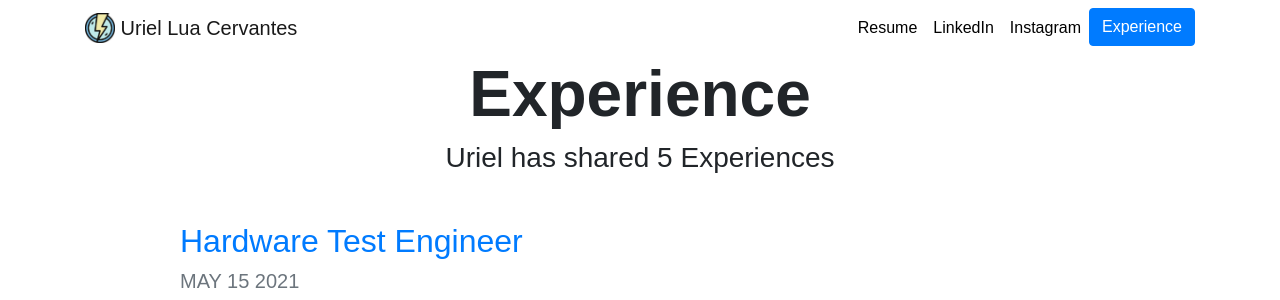
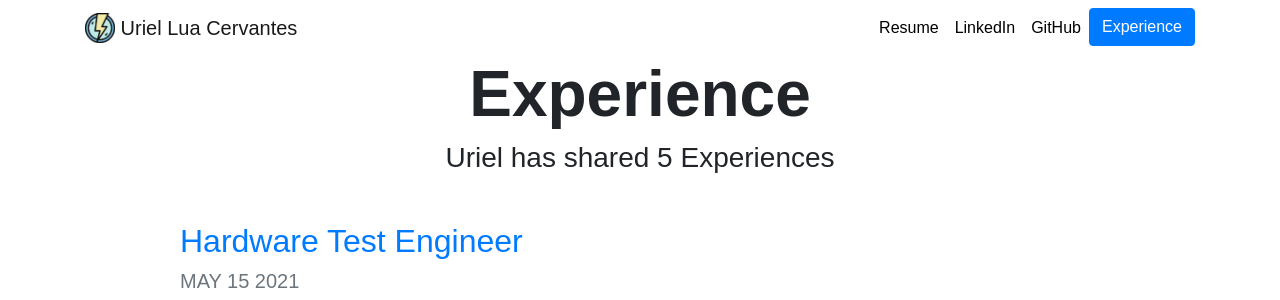
Before and after one commit to uriellua14/django3-personal_portfolio, a Django app: page /blog/ in a window 1280 px wide. Shown: the top 300 px of the page. Run offline with Django 3.2, Linux system fonts and the light colour scheme; data comes from the database, SQL or seed files in the repository; both versions use the stored data as it was after the commit; some libraries are stand-ins or nearby versions; some web fonts are replaced.

Commit message:
github
added github

```diff
--- a/portfolio/templates/portfolio/base.html
+++ b/portfolio/templates/portfolio/base.html
@@ -42,7 +42,7 @@
             <a class="nav-link" href="https://www.linkedin.com/in/uriellua/" target="_blank">LinkedIn</a>
           </li>
           <li class="nav-item">
-            <a class="nav-link" href="https://www.instagram.com/luauri/" target="_blank">Instagram</a>
+            <a class="nav-link" href="https://github.com/uriellua14" target="_blank">GitHub</a>
           </li>
           <li>
             <a role="button" href="{% url 'blog:all_blogs' %}" class="btn btn-primary">Experience</a>
```
Also changed, not shown: db.sqlite3, media/portfolio/images/tara.png (added), media/portfolio/images/tara_jgovtcF.png (added).
